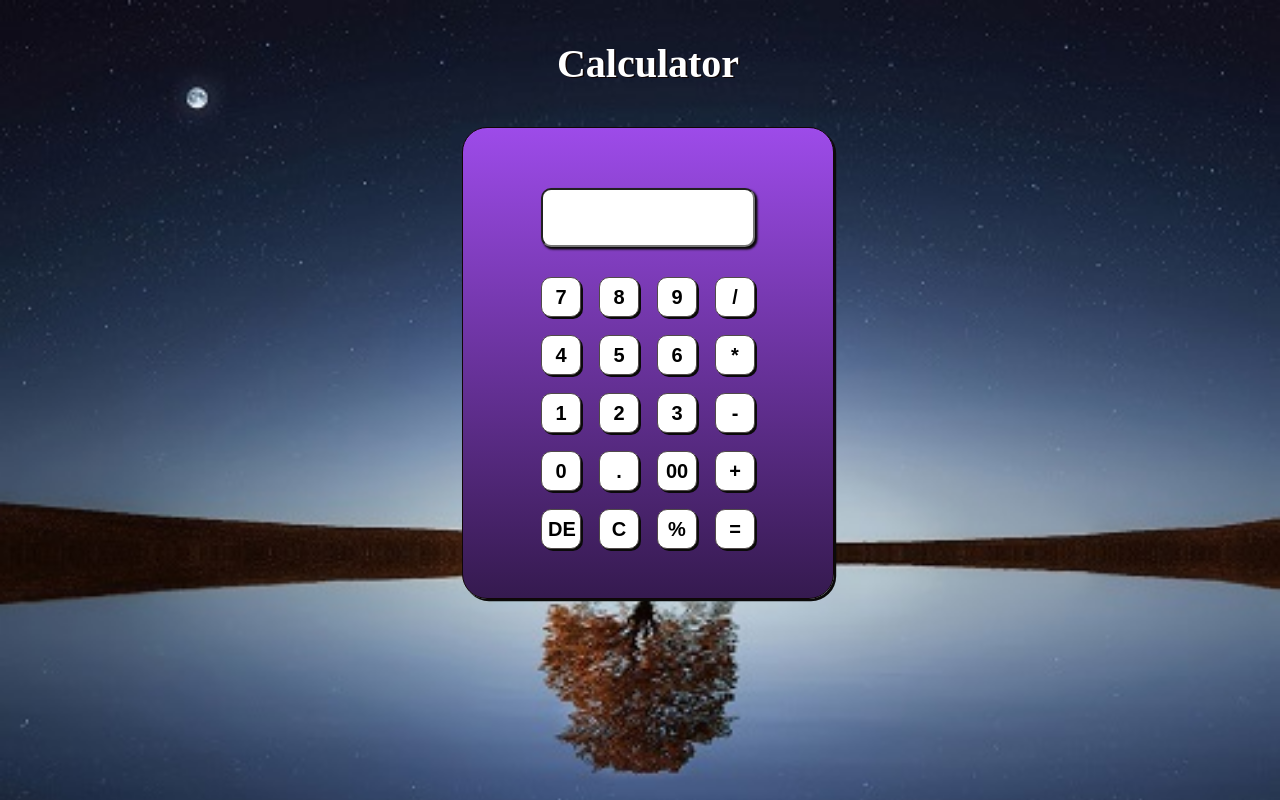
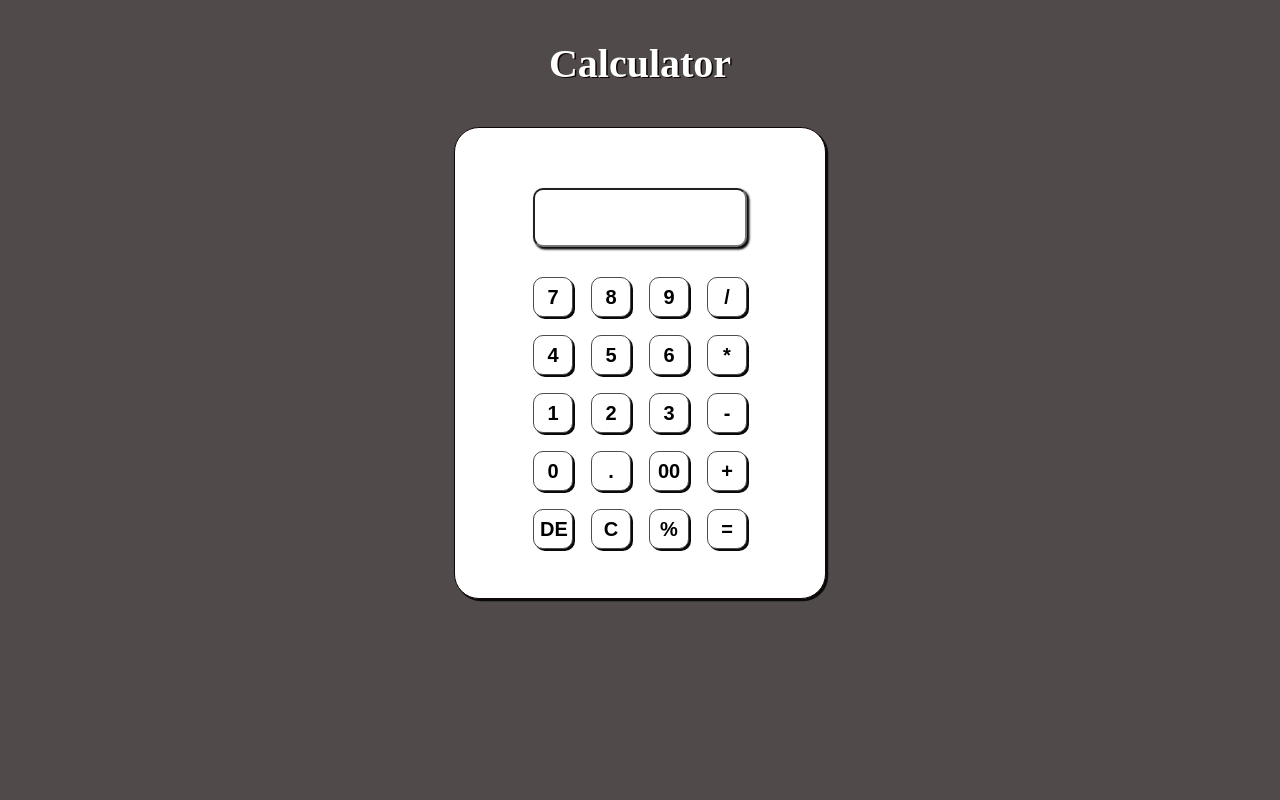
Before and after one commit to satlearn/calculator, a plain HTML site: page index.html in a window 1280 px wide. In both pictures the pointer is over the element "Calculator". Drawn offline with Linux system fonts and the light colour scheme.

Commit message:
backcolor changed

```diff
--- a/style.css
+++ b/style.css
@@ -1,5 +1,6 @@
 body{
-	background-image: url(tree.jpg);background-attachment: fixed;background-repeat: no-repeat;height: 100%;width:100%;background-size: cover;
+	/* background-image: url(tree.jpg);background-attachment: fixed;background-repeat: no-repeat;height: 100%;width:100%;background-size: cover; */
+	background-color: #514a4a;
 }
 .calc{
 	text-align: center;
@@ -9,7 +10,7 @@
 	text-shadow: #100606 1.5px 1px 0.5px;
 }
 .calc:hover{
-	color:#56049a;
+	color:#ebe4f1;
 }
 h1{
     color:#ffffff;
@@ -20,7 +21,8 @@
 	width: 250px;
 	height:350px;
 	background: rgb(0,0,0);
-	background: linear-gradient(0deg, rgba(0,0,0,1) 0%, rgba(53,26,79,1) 0%, rgba(157,75,233,1) 100%);
+	background-color: white;
+	/* background: linear-gradient(0deg, rgba(0,0,0,1) 0%, rgba(53,26,79,1) 0%, rgba(157,75,233,1) 100%); */
 	border: 1px solid #100606;
 	border-radius: 25px;
 	box-shadow: #0b0a0a 2px 2px 0.5px 0.2px;
@@ -59,6 +61,6 @@
 }
 
 .calculator table button:hover {
-	background-color: #bc4cf0;
+	background-color: #e1e0e1;
 	transition: 300ms;
 }
```
